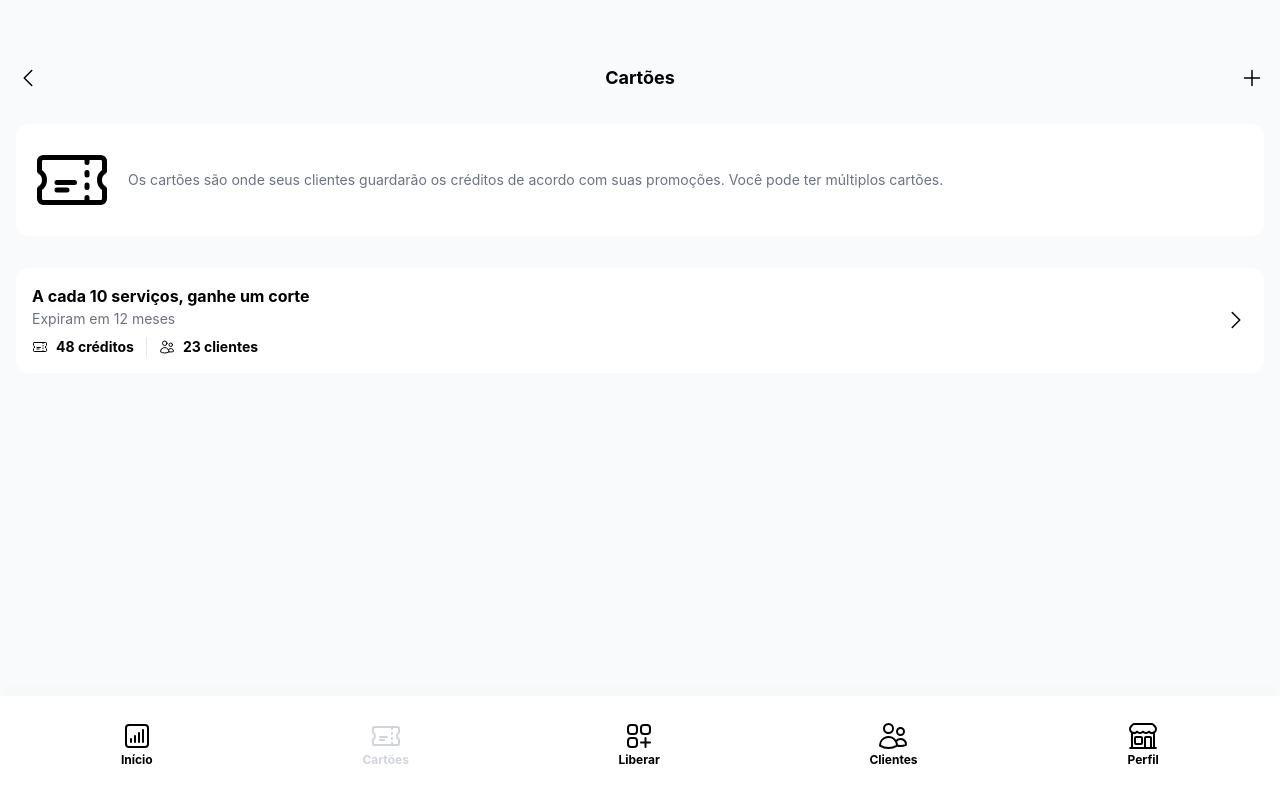
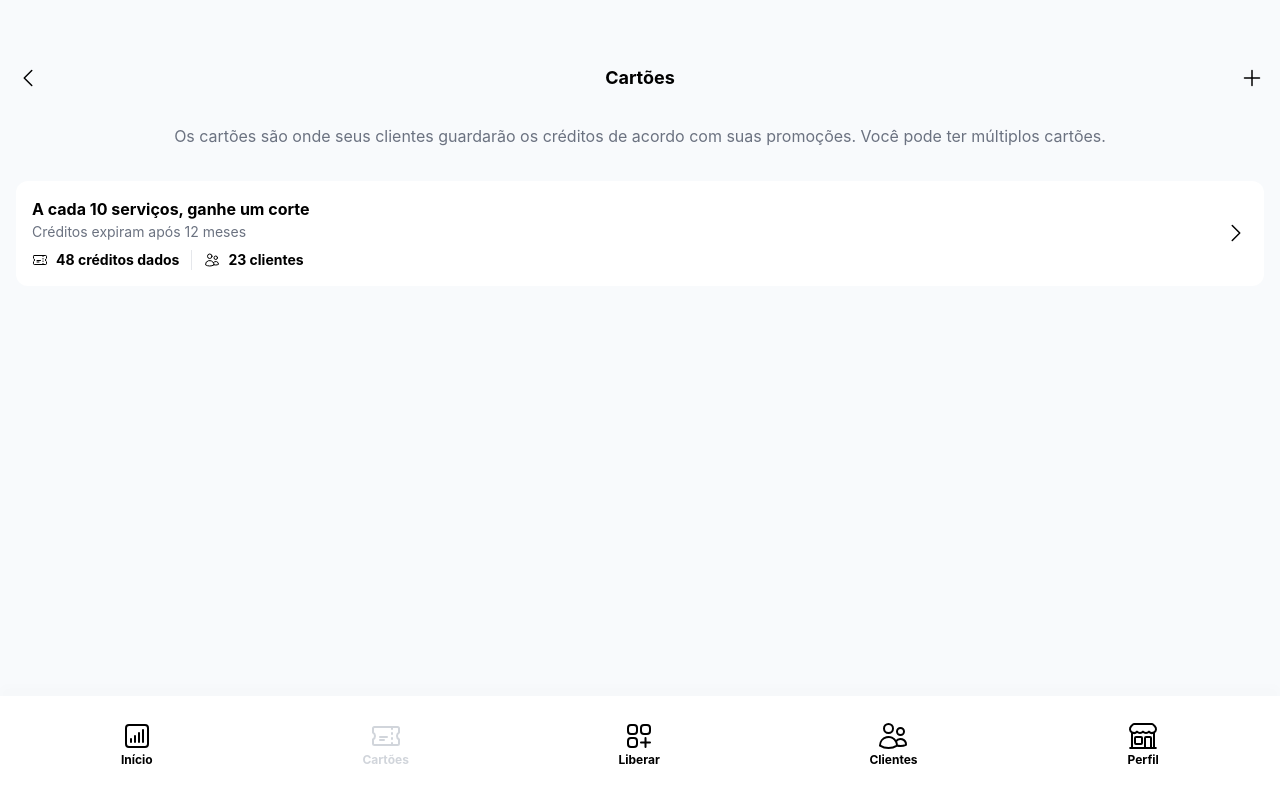
Before and after one commit to maykel-esser/caramelo, a Next.js app: page /poc/client/cards in a window 1280 px wide. Built offline with nearby package versions, Linux system fonts and the light colour scheme.

Commit message:
refactor(poc): create `cardList` component to be used by cards section

```diff
--- /dev/null
+++ b/components/pages/poc/cards/cardList.js
@@ -0,0 +1,38 @@
+import Link from "next/link";
+
+// Icons
+import {
+    ChevronRightIcon,
+    UsersIcon,
+    TicketIcon,
+} from "@heroicons/react/24/outline";
+
+export default function cardList(props) {
+    return (
+        <Link href="/poc/client/cards/details">
+            <div className="flex justify-between items-center mb-4 p-4 bg-white rounded-xl">
+                <div>
+                    <h2 className="font-bold">{props.title}</h2>
+                    <p className="text-sm mb-2 text-gray-500">
+                        Créditos expiram após {props.expiresIn}
+                    </p>
+                    <div className="flex divide-x divide-gray-200 gap-3">
+                        <div className="flex gap-2">
+                            <TicketIcon className="w-4" />
+                            <p className="text-sm font-bold">
+                                {props.creditsGiven} créditos dados
+                            </p>
+                        </div>
+                        <div className="flex gap-2 pl-3">
+                            <UsersIcon className="w-4" />
+                            <p className="text-sm font-bold">
+                                {props.clientsUsing} clientes
+                            </p>
+                        </div>
+                    </div>
+                </div>
+                <ChevronRightIcon className="w-6" />
+            </div>
+        </Link>
+    );
+}
--- a/pages/poc/client/cards/index.js
+++ b/pages/poc/client/cards/index.js
@@ -1,13 +1,6 @@
-import Link from "next/link";
 import NavigationMenu from "components/pages/poc/navigation";
 import ActionHeader from "components/pages/poc/header/actionHeader";
-
-// Icons
-import {
-    ChevronRightIcon,
-    UsersIcon,
-    TicketIcon,
-} from "@heroicons/react/24/outline";
+import CardList from "components/pages/poc/cards/cardList";
 
 export default function Page() {
     return (
@@ -21,41 +14,17 @@ export default function Page() {
                     actionHref="/poc/client/cards/add"
                 />
                 <section>
-                    <div className="bg-white p-4 rounded-xl mb-8 flex items-center gap-4">
-                        <TicketIcon className="w-20" />
-                        <p className="text-gray-500 text-sm">
-                            Os cartões são onde seus clientes guardarão os
-                            créditos de acordo com suas promoções. Você pode ter
-                            múltiplos cartões.
-                        </p>
-                    </div>
-                    <div className="flex justify-between items-center mb-4 p-4 bg-white rounded-xl">
-                        <div>
-                            <h2 className="font-bold">
-                                A cada 10 serviços, ganhe um corte
-                            </h2>
-                            <p className="text-sm mb-2 text-gray-500">
-                                Expiram em 12 meses
-                            </p>
-                            <div className="flex divide-x divide-gray-200 gap-3">
-                                <div className="flex gap-2">
-                                    <TicketIcon className="w-4" />
-                                    <p className="text-sm font-bold">
-                                        48 créditos
-                                    </p>
-                                </div>
-                                <div className="flex gap-2 pl-3">
-                                    <UsersIcon className="w-4" />
-                                    <p className="text-sm font-bold">
-                                        23 clientes
-                                    </p>
-                                </div>
-                            </div>
-                        </div>
-                        <Link href="/poc/client/cards/details">
-                            <ChevronRightIcon className="w-6" />
-                        </Link>
-                    </div>
+                    <p className="text-gray-500 mb-8 text-center">
+                        Os cartões são onde seus clientes guardarão os créditos
+                        de acordo com suas promoções. Você pode ter múltiplos
+                        cartões.
+                    </p>
+                    <CardList
+                        title="A cada 10 serviços, ganhe um corte"
+                        expiresIn="12 meses"
+                        creditsGiven="48"
+                        clientsUsing="23"
+                    />
                 </section>
             </main>
         </>
```
